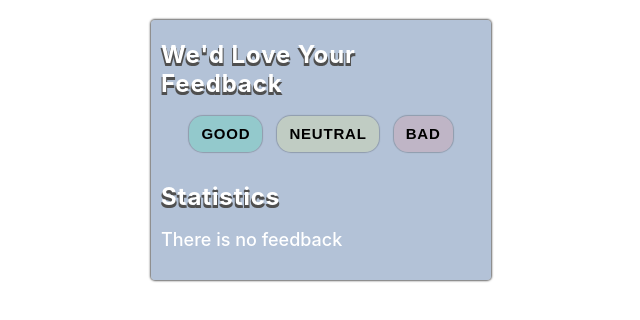
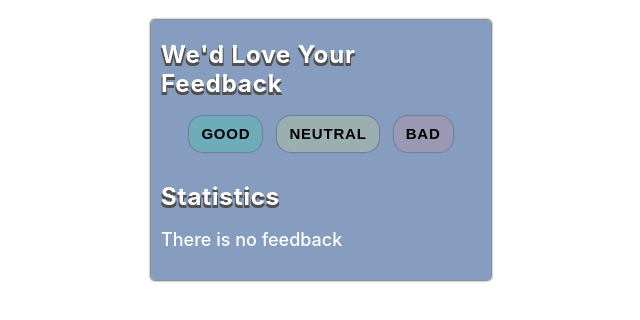
Before and after one commit to NanaTsK/goit-react-hw-02-feedback, a React (Create React App) app: page / in a window 1280 px wide. Shown: the top 320 px of the page, without its empty margins (319-959 px from the left). Built offline with nearby package versions, Linux system fonts and the light colour scheme.

Commit message:
container

```diff
--- a/src/components/index.styled.js
+++ b/src/components/index.styled.js
@@ -1,7 +1,7 @@
 import { styled } from 'styled-components';
 
 export const Container = styled.div`
-  background-color: rgba(104, 133, 176, 0.5);
+  background-color: rgba(104, 133, 176, 0.8);
   border-radius: 4px;
   box-shadow: 0px 0px 2px 1px rgba(0, 0, 0, 0.6);
   color: #fff;
```
